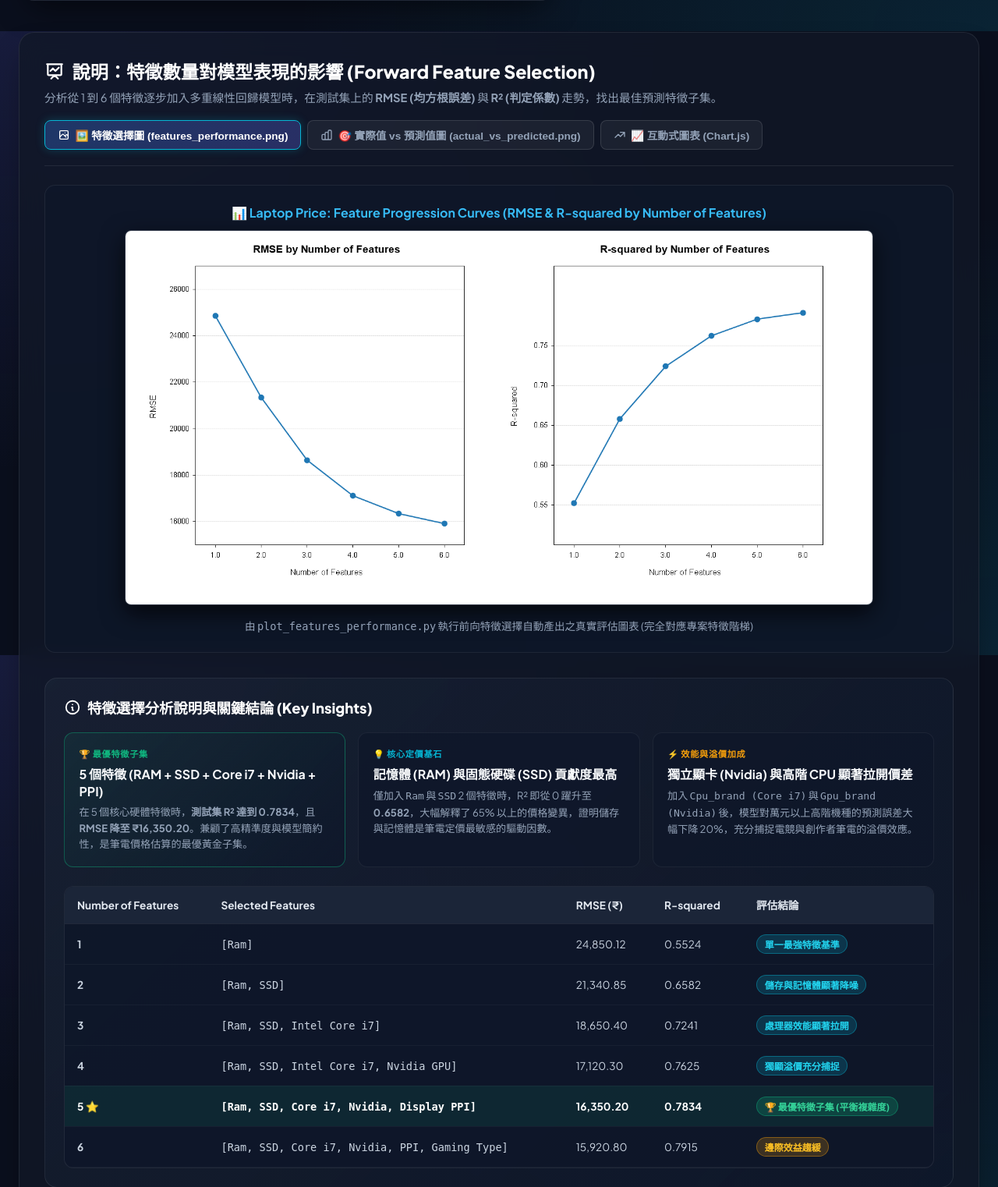
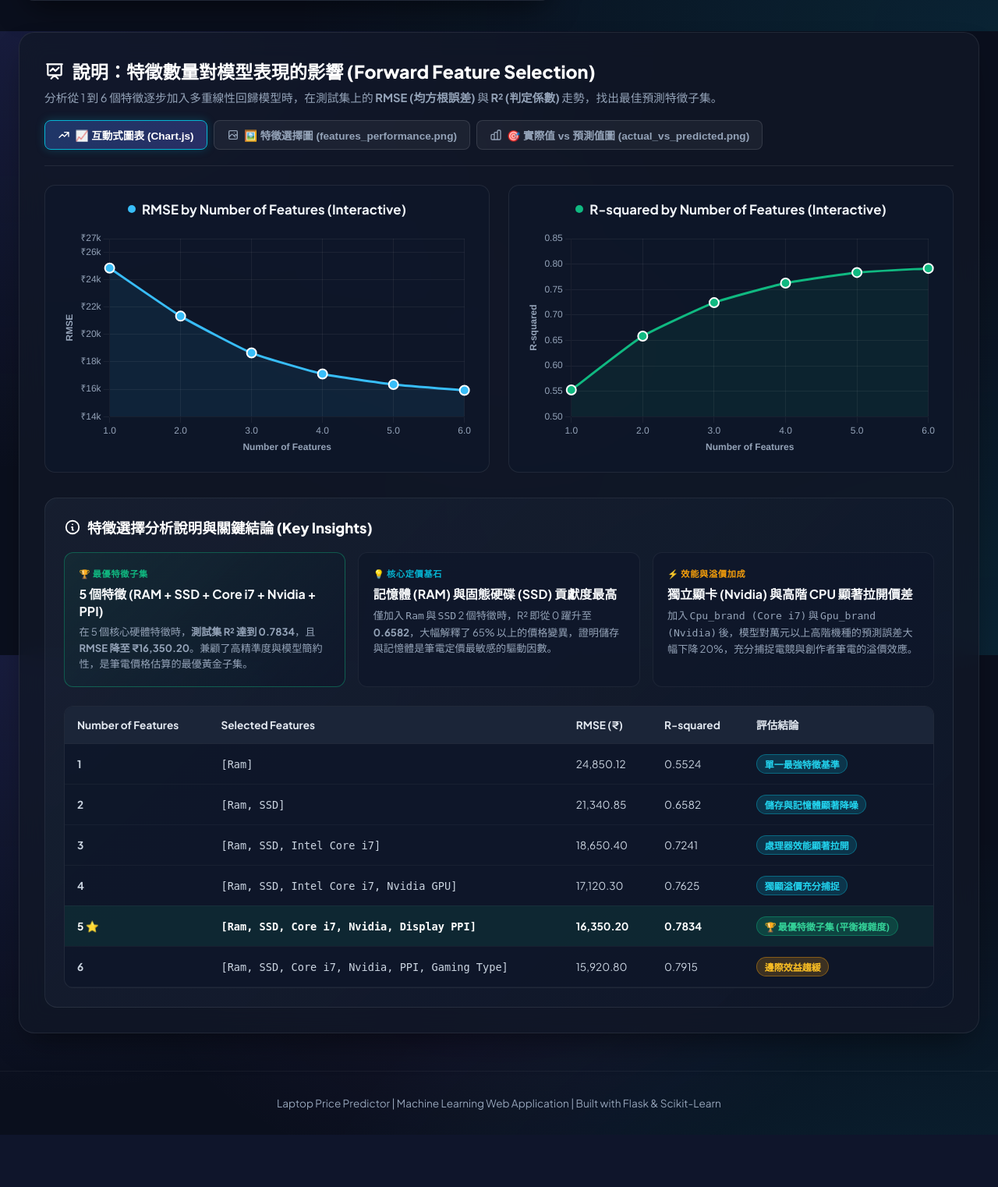
Before and after one commit to charleslu1996/HW2_Laptop-Price-Web, a Flask app: page / in a window 1280 px wide. Shown: the part 1560-3082 px from the top of the page at 78% size. After the commit the page ends 3015 px from the top, so only its background shows below. Run offline with Flask 3, Linux system fonts and the light colour scheme.

Commit message:
feat: set interactive charts as default active tab in frontend

```diff
--- a/Laptop-Price-Web/templates/index.html
+++ b/Laptop-Price-Web/templates/index.html
@@ -1056,7 +1056,14 @@
 
         <!-- View Tabs -->
         <div class="analysis-tabs">
-          <button class="tab-btn active" id="tab-btn-features-png" onclick="switchAnalysisTab('features-png')">
+          <button class="tab-btn active" id="tab-btn-interactive" onclick="switchAnalysisTab('interactive')">
+            <svg width="16" height="16" fill="none" viewBox="0 0 24 24" stroke="currentColor">
+              <path stroke-linecap="round" stroke-linejoin="round" stroke-width="2"
+                d="M13 7h8m0 0v8m0-8l-8 8-4-4-6 6" />
+            </svg>
+            📈 互動式圖表 (Chart.js)
+          </button>
+          <button class="tab-btn" id="tab-btn-features-png" onclick="switchAnalysisTab('features-png')">
             <svg width="16" height="16" fill="none" viewBox="0 0 24 24" stroke="currentColor">
               <path stroke-linecap="round" stroke-linejoin="round" stroke-width="2"
                 d="M4 16l4.586-4.586a2 2 0 012.828 0L16 16m-2-2l1.586-1.586a2 2 0 012.828 0L20 14m-6-6h.01M6 20h12a2 2 0 002-2V6a2 2 0 00-2-2H6a2 2 0 00-2 2v12a2 2 0 002 2z" />
@@ -1070,46 +1077,11 @@
             </svg>
             🎯 實際值 vs 預測值圖 (actual_vs_predicted.png)
           </button>
-          <button class="tab-btn" id="tab-btn-interactive" onclick="switchAnalysisTab('interactive')">
-            <svg width="16" height="16" fill="none" viewBox="0 0 24 24" stroke="currentColor">
-              <path stroke-linecap="round" stroke-linejoin="round" stroke-width="2"
-                d="M13 7h8m0 0v8m0-8l-8 8-4-4-6 6" />
-            </svg>
-            📈 互動式圖表 (Chart.js)
-          </button>
         </div>
       </div>
 
-      <!-- Tab 1: Matplotlib Static Plot (features_performance.png) - Active by default -->
-      <div id="tab-panel-features-png" class="tab-content-panel" style="display: block;">
-        <div class="image-display-panel">
-          <div style="margin-bottom: 0.75rem; font-weight: 700; color: #38bdf8; font-size: 1rem;">
-            📊 Laptop Price: Feature Progression Curves (RMSE & R-squared by Number of Features)
-          </div>
-          <img src="./features_performance.png" alt="Features Performance Plot"
-            style="max-width: 960px; width: 100%; height: auto; border-radius: 8px; box-shadow: 0 10px 30px rgba(0, 0, 0, 0.7); border: 1px solid rgba(255, 255, 255, 0.15);">
-          <p class="image-caption">
-            由 <code>plot_features_performance.py</code> 執行前向特徵選擇自動產出之真實評估圖表 (完全對應專案特徵階梯)
-          </p>
-        </div>
-      </div>
-
-      <!-- Tab 2: Actual vs Predicted Residual Plot (actual_vs_predicted.png) -->
-      <div id="tab-panel-actual-pred" class="tab-content-panel" style="display: none;">
-        <div class="image-display-panel">
-          <div style="margin-bottom: 0.75rem; font-weight: 700; color: #10b981; font-size: 1rem;">
-            🎯 Laptop Price: Actual vs Predicted Price Scatter Plot
-          </div>
-          <img src="./actual_vs_predicted.png" alt="Actual vs Predicted Price Plot"
-            style="max-width: 900px; width: 100%; height: auto; border-radius: 8px; box-shadow: 0 10px 30px rgba(0, 0, 0, 0.7); border: 1px solid rgba(255, 255, 255, 0.15);">
-          <p class="image-caption">
-            由 <code>train_model.py</code> 擬合多元線性迴歸產出之測試集預測散布圖 (45度紅色虛線為理想擬合基準線 y = ŷ)
-          </p>
-        </div>
-      </div>
-
-      <!-- Tab 3: Interactive Charts (Chart.js) -->
-      <div id="tab-panel-interactive" class="tab-content-panel" style="display: none;">
+      <!-- Tab 1: Interactive Charts (Chart.js) - Active by default -->
+      <div id="tab-panel-interactive" class="tab-content-panel" style="display: block;">
         <div class="charts-grid">
           <!-- Left: RMSE Chart -->
           <div class="chart-panel">
@@ -1132,6 +1104,34 @@
               <canvas id="r2Chart"></canvas>
             </div>
           </div>
+        </div>
+      </div>
+
+      <!-- Tab 2: Matplotlib Static Plot (features_performance.png) -->
+      <div id="tab-panel-features-png" class="tab-content-panel" style="display: none;">
+        <div class="image-display-panel">
+          <div style="margin-bottom: 0.75rem; font-weight: 700; color: #38bdf8; font-size: 1rem;">
+            📊 Laptop Price: Feature Progression Curves (RMSE & R-squared by Number of Features)
+          </div>
+          <img src="./features_performance.png" alt="Features Performance Plot"
+            style="max-width: 960px; width: 100%; height: auto; border-radius: 8px; box-shadow: 0 10px 30px rgba(0, 0, 0, 0.7); border: 1px solid rgba(255, 255, 255, 0.15);">
+          <p class="image-caption">
+            由 <code>plot_features_performance.py</code> 執行前向特徵選擇自動產出之真實評估圖表 (完全對應專案特徵階梯)
+          </p>
+        </div>
+      </div>
+
+      <!-- Tab 3: Actual vs Predicted Residual Plot (actual_vs_predicted.png) -->
+      <div id="tab-panel-actual-pred" class="tab-content-panel" style="display: none;">
+        <div class="image-display-panel">
+          <div style="margin-bottom: 0.75rem; font-weight: 700; color: #10b981; font-size: 1rem;">
+            🎯 Laptop Price: Actual vs Predicted Price Scatter Plot
+          </div>
+          <img src="./actual_vs_predicted.png" alt="Actual vs Predicted Price Plot"
+            style="max-width: 900px; width: 100%; height: auto; border-radius: 8px; box-shadow: 0 10px 30px rgba(0, 0, 0, 0.7); border: 1px solid rgba(255, 255, 255, 0.15);">
+          <p class="image-caption">
+            由 <code>train_model.py</code> 擬合多元線性迴歸產出之測試集預測散布圖 (45度紅色虛線為理想擬合基準線 y = ŷ)
+          </p>
         </div>
       </div>
 
```
Also changed, not shown: Laptop-Price-Web/index.html (+38 -38 lines), index.html (+38 -38 lines), templates/index.html (+38 -38 lines).
